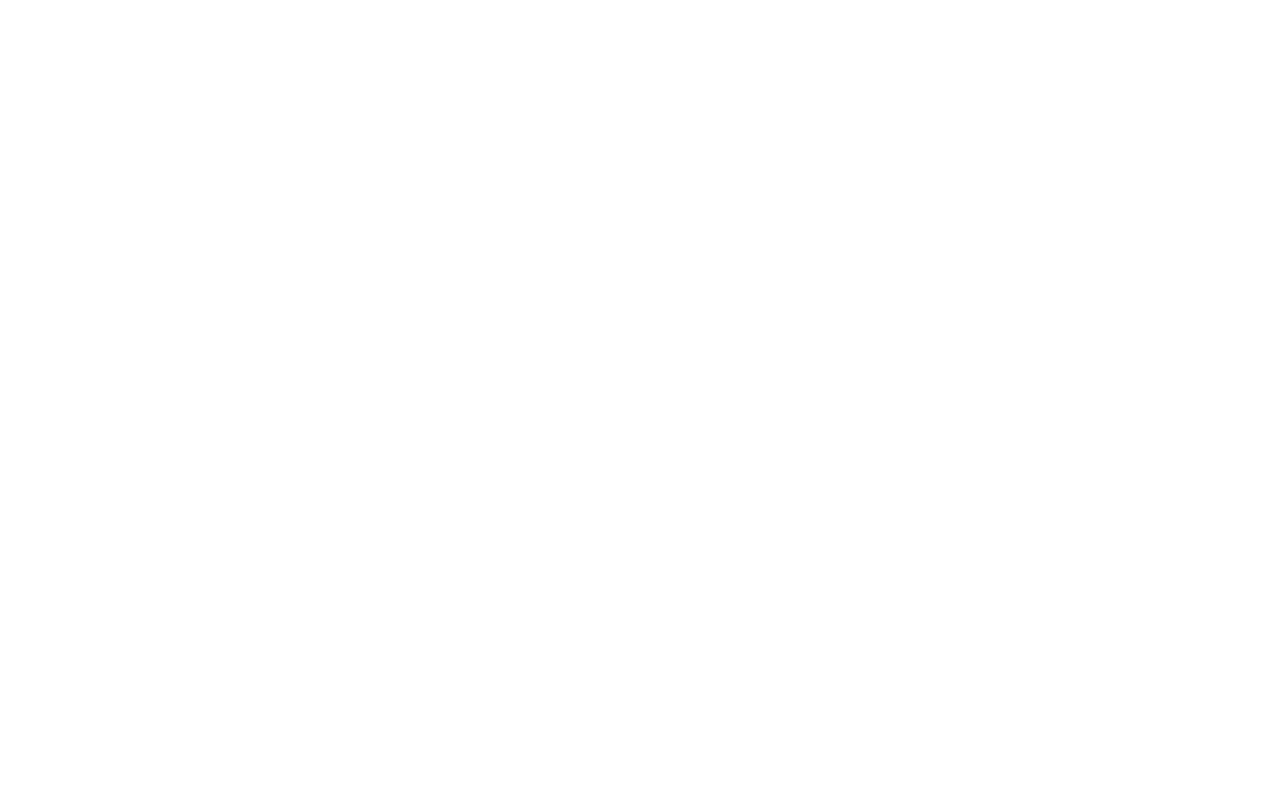
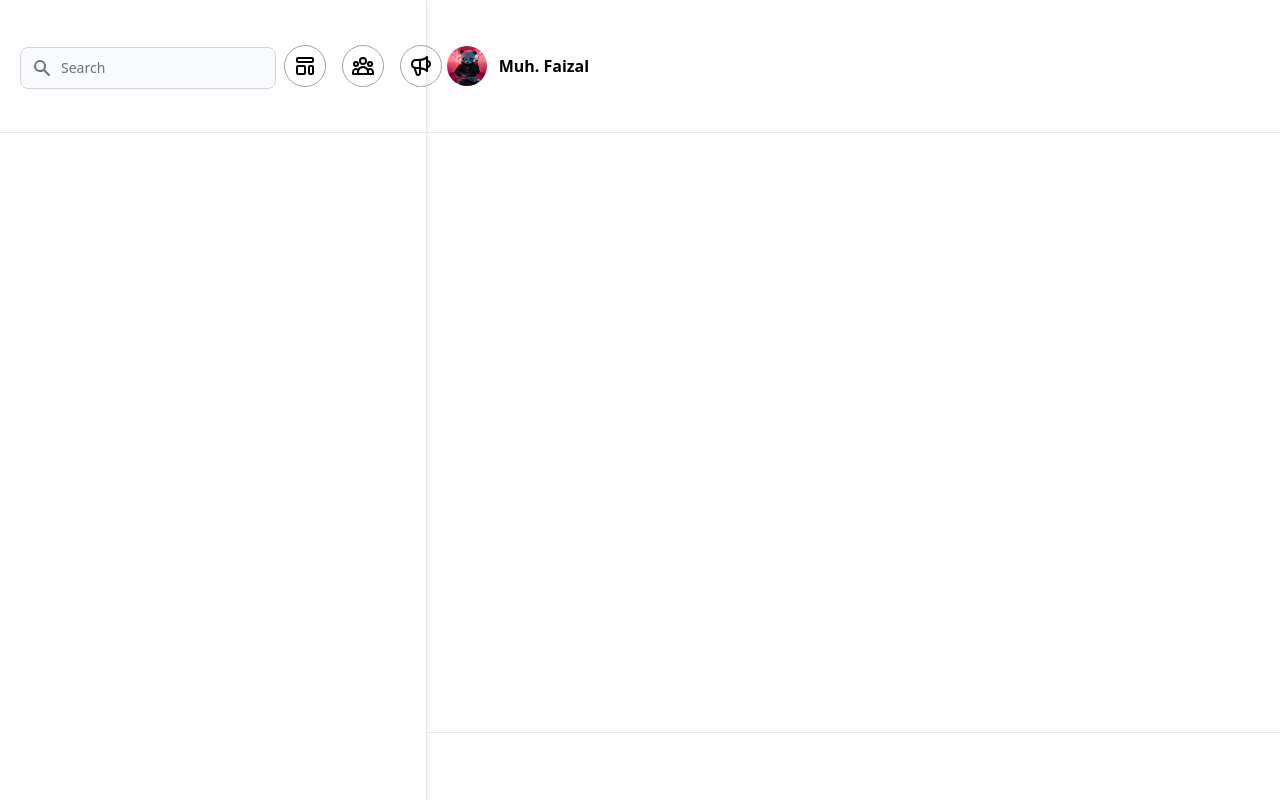
Before and after one commit to k2glyph/crm_office, a React (Create React App) app in the folder frontend/: page /crm-chat in a window 1280 px wide. Before the commit this address had no page. Built offline with nearby package versions, Linux system fonts and the light colour scheme.

Commit message:
Link To Chat, Fitur Template Layout, Roomchat Page

```diff
--- a/frontend/src/App.js
+++ b/frontend/src/App.js
@@ -4,6 +4,7 @@
 import Dashboard from "./Pages/Dashboard";
 import Login from "./Pages/Login";
 import Register from "./Pages/Register";
+import RoomChat from "./Pages/RoomChat";
 
 function App() {
   return (
@@ -12,6 +13,7 @@
         <Route path="/" element={<Login />}/>
         <Route path="/dashboard" element={<Dashboard />}/>
         <Route path="/create-account" element={<Register />}/>
+        <Route path="/crm-chat" element={<RoomChat />}/>
       </Routes>
     </div>
   );
--- a/frontend/src/Components/Partials/Card/CardWhatsapp.js
+++ b/frontend/src/Components/Partials/Card/CardWhatsapp.js
@@ -1,4 +1,5 @@
 import React from 'react';
+import { Link } from 'react-router-dom';
 import Profile from '../../../Assets/img/Profile.jpg';
 
 function CardWhatsapp({names, phone}) {
@@ -9,8 +10,8 @@
             <h5 className='mb-1 text-xl font-medium text-gray-900'>{names}</h5>
             <span className='text-sm text-gray-500'>{phone}</span>
             <div className='flex mt-4 space-x-3 lg:mt-6'>
-                <a href='#' className='inline-flex items-center py-2 px-4 text-sm font-medium text-center text-white bg-gradient-to-r from-green-400 via-green-500 to-green-600 hover:bg-gradient-to-br focus:ring-4 focus:outline-none focus:ring-green-300 font-medium rounded-lg text-sm px-5 py-2.5 text-center'>Sign Out</a>
-                <a href='#' className='inline-flex items-center py-2 px-4 text-sm font-medium text-center text-gray-900 bg-white rounded-lg border border-gray-300 hover:bg-gray-100 focus:ring-4 focus:outline-none focus:ring-gray-200'>Message</a>
+                <Link to='/crm-chat' target='_blank' className='inline-flex items-center py-2 px-4 text-sm font-medium text-center text-white bg-gradient-to-r from-green-400 via-green-500 to-green-600 hover:bg-gradient-to-br focus:ring-4 focus:outline-none focus:ring-green-300 font-medium rounded-lg text-sm px-5 py-2.5 text-center'>Sign Out</Link>
+                <Link to='/crm-chat' target='_blank' className='inline-flex items-center py-2 px-4 text-sm font-medium text-center text-gray-900 bg-white rounded-lg border border-gray-300 hover:bg-gray-100 focus:ring-4 focus:outline-none focus:ring-gray-200'>Message</Link>
             </div>
         </div>
     </div>
--- /dev/null
+++ b/frontend/src/Components/Partials/Panel/Template.js
@@ -0,0 +1,53 @@
+import React, {useState} from 'react'
+import Input from '../Input/Input';
+
+function Template() {
+
+    const [showTemplate, setShowTemplate] = useState(false);
+
+    return (
+        <>
+            <div className='px-2'>
+                <button className='border border-gray-400 hover:border-gray-600 p-2 rounded-full' type="button" onClick={() => setShowTemplate(true)}>
+                    <svg className="w-6 h-6" fill="none" stroke="currentColor" viewBox="0 0 24 24" xmlns="http://www.w3.org/2000/svg"><path strokeLinecap="round" strokeLinejoin="round" strokeWidth="2" d="M4 5a1 1 0 011-1h14a1 1 0 011 1v2a1 1 0 01-1 1H5a1 1 0 01-1-1V5zM4 13a1 1 0 011-1h6a1 1 0 011 1v6a1 1 0 01-1 1H5a1 1 0 01-1-1v-6zM16 13a1 1 0 011-1h2a1 1 0 011 1v6a1 1 0 01-1 1h-2a1 1 0 01-1-1v-6z"></path></svg>
+                </button>
+            </div>
+            {showTemplate ? (
+                <>
+                    <div className="fixed inset-0 z-50 outline-none focus:outline-none">
+                        <div className="relative h-screen w-2/6 border">
+                            {/*content*/}
+                            <div className="border-0 shadow-lg relative flex flex-col w-full h-full bg-white outline-none focus:outline-none">
+                                {/*header*/}
+                                <div className="flex items-center justify-between p-5 border-b border-solid border-slate-200 rounded-t">
+                                    <button className="p-1 bg-transparent border-0 text-black float-right text-3xl leading-none font-semibold outline-none focus:outline-none" onClick={() => setShowTemplate(false)}>
+                                        <svg class="w-6 h-6" fill="none" stroke="currentColor" viewBox="0 0 24 24" xmlns="http://www.w3.org/2000/svg"><path strokeLinecap="round" strokeLinejoin="round" strokeWidth="2" d="M15 19l-7-7 7-7"></path></svg>
+                                    </button>
+                                    <h3 className="text-xl font-semibold">
+                                        Template
+                                    </h3>
+                                    <div/>
+                                </div>
+                                {/*body*/}
+                                <div className="relative p-6 flex-auto">
+                                    <form className='px-6 pb-4 space-y-6 lg:px-8 sm:pb-6 xl:pb-8' action='#'>
+                                        <div>
+                                            <Input type={'text'} placeholder={'Token'} title={'Token'} icon={<path strokeLinecap='round' strokeLinejoin='round' strokeWidth='2' d='M15 7a2 2 0 012 2m4 0a6 6 0 01-7.743 5.743L11 17H9v2H7v2H4a1 1 0 01-1-1v-2.586a1 1 0 01.293-.707l5.964-5.964A6 6 0 1121 9z'></path>} />
+                                        </div>
+                                        <button type='submit' className='w-full text-white bg-blue-700 hover:bg-blue-800 focus:ring-4 focus:outline-none focus:ring-blue-300 font-medium rounded-lg text-sm px-5 py-2.5 text-center dark:bg-blue-600 dark:hover:bg-blue-700 dark:focus:ring-blue-800'>Submit</button>
+                                        <div className='text-sm font-medium text-gray-500 dark:text-gray-300 text-center'>
+                                            Didn't Have Token? <a href='https://banyumax.id/' target='_blank' className='text-blue-700 hover:underline dark:text-blue-500'>Get Here!</a>
+                                        </div>
+                                    </form>
+                                </div>
+                            </div>
+                        </div>
+                    </div>
+                    <div className="opacity-25 fixed inset-0 z-40 bg-black"></div>
+                </>
+            ) : null}
+        </>
+    )
+}
+
+export default Template
--- /dev/null
+++ b/frontend/src/Pages/RoomChat.js
@@ -0,0 +1,49 @@
+import React from 'react'
+import Profile from '../Assets/img/Profile.jpg'
+import Template from '../Components/Partials/Panel/Template'
+
+function RoomChat() {
+  return (
+    <div className='flex flex-col md:flex-row'>
+        <div className='md:w-2/6 h-screen border-r shadow-md'>
+            <div className='px-5 h-24 md:h-1/6 flex justify-between items-center border-b'>
+                <div className="relative mt-1">
+                    <div className="absolute inset-y-0 left-0 flex items-center pl-3 pointer-events-none">
+                        <svg className="w-5 h-5 text-gray-500 dark:text-gray-400" fill="currentColor" viewBox="0 0 20 20" xmlns="http://www.w3.org/2000/svg"><path fillRule="evenodd" d="M8 4a4 4 0 100 8 4 4 0 000-8zM2 8a6 6 0 1110.89 3.476l4.817 4.817a1 1 0 01-1.414 1.414l-4.816-4.816A6 6 0 012 8z" clipRule="evenodd"></path></svg>
+                    </div>
+                    <input type="text" id="table-search" className="bg-gray-50 border border-gray-300 text-gray-900 text-sm rounded-lg focus:ring-blue-500 focus:border-blue-500 block pl-10 p-2.5  dark:bg-gray-700 dark:border-gray-600 dark:placeholder-gray-400 dark:text-white dark:focus:ring-blue-500 dark:focus:border-blue-500 w-64" placeholder="Search" />
+                </div>
+                <div className='flex flex-row'>
+                    <Template />
+                    <div className='px-2'>
+                        <button className='border border-gray-400 hover:border-gray-600 p-2 rounded-full'>
+                            <svg className="w-6 h-6" fill="none" stroke="currentColor" viewBox="0 0 24 24" xmlns="http://www.w3.org/2000/svg"><path strokeLinecap="round" strokeLinejoin="round" strokeWidth="2" d="M17 20h5v-2a3 3 0 00-5.356-1.857M17 20H7m10 0v-2c0-.656-.126-1.283-.356-1.857M7 20H2v-2a3 3 0 015.356-1.857M7 20v-2c0-.656.126-1.283.356-1.857m0 0a5.002 5.002 0 019.288 0M15 7a3 3 0 11-6 0 3 3 0 016 0zm6 3a2 2 0 11-4 0 2 2 0 014 0zM7 10a2 2 0 11-4 0 2 2 0 014 0z"></path></svg>
+                        </button>
+                    </div>
+                    <div className='px-2'>
+                        <button className='border border-gray-400 hover:border-gray-600 p-2 rounded-full'>
+                            <svg className="w-6 h-6" fill="none" stroke="currentColor" viewBox="0 0 24 24" xmlns="http://www.w3.org/2000/svg"><path strokeLinecap="round" strokeLinejoin="round" strokeWidth="2" d="M11 5.882V19.24a1.76 1.76 0 01-3.417.592l-2.147-6.15M18 13a3 3 0 100-6M5.436 13.683A4.001 4.001 0 017 6h1.832c4.1 0 7.625-1.234 9.168-3v14c-1.543-1.766-5.067-3-9.168-3H7a3.988 3.988 0 01-1.564-.317z"></path></svg>
+                        </button>
+                    </div>
+                </div>
+            </div>
+        </div>
+        <div className='hidden md:flex flex-col md:w-4/6 '>
+            <div className='px-5 h-1/6 border-b flex flex-row items-center'>
+                <img src={Profile} className='w-10 h-10 rounded-full'/>
+                <div className='ml-3'>
+                    <h1 className='font-semibold'>Muh. Faizal</h1>
+                </div>
+            </div>
+            <div className='border-b h-3/4'>
+
+            </div>
+            <div className=''>
+
+            </div>
+        </div>
+    </div>
+  )
+}
+
+export default RoomChat
```
